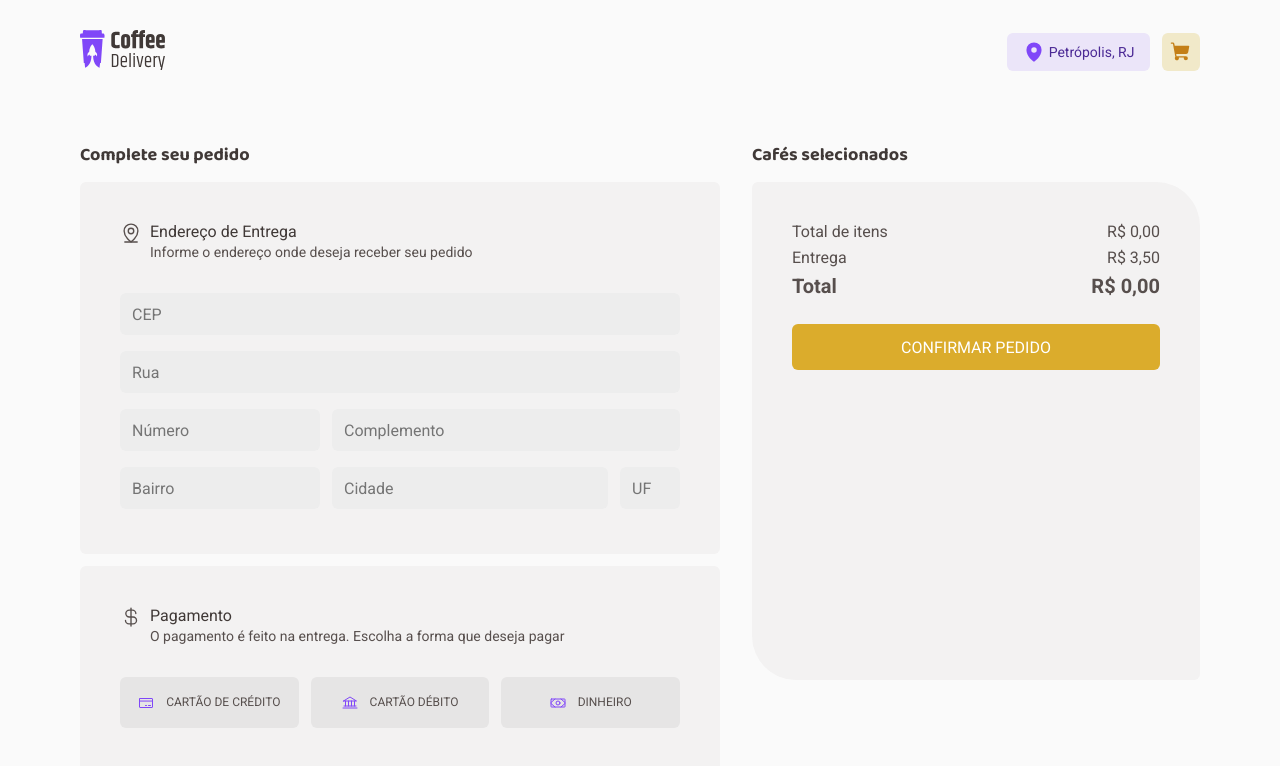
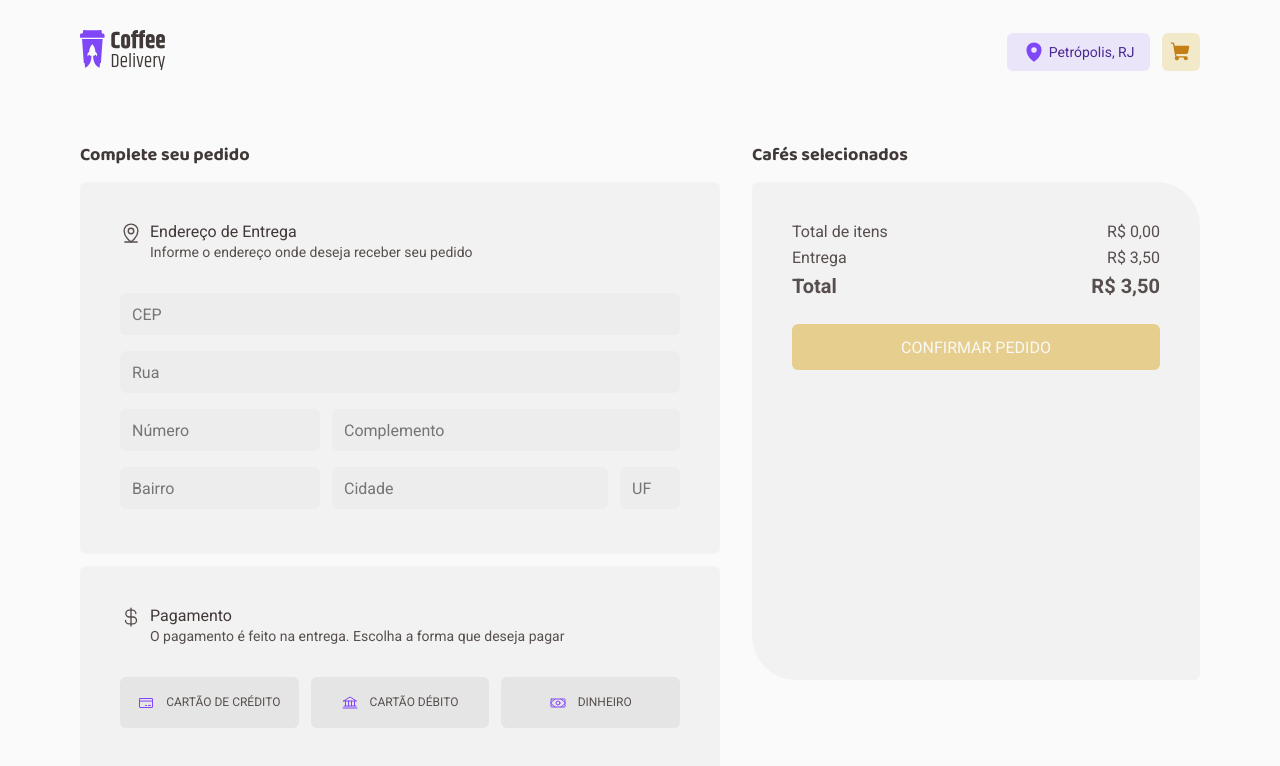
Before and after one commit to marinapsvreis/reactjs-rocketseat-ignite-2022-challenge02-coffeedelivery, a React (Vite) app: page /checkout in a window 1280 px wide. Shown: the top 766 px of the page. Built offline with nearby package versions, Linux system fonts and the light colour scheme.

Commit message:
:lipstick: Ajustando mais detalhes no sumário do carrinho

```diff
--- a/src/pages/Checkout/index.tsx
+++ b/src/pages/Checkout/index.tsx
@@ -119,14 +119,16 @@ export function Checkout() {
                 R${' '}
                 {products
                   .reduce((sumTotal, product) => {
-                    return sumTotal + product.price * product.quantity + 3.5
-                  }, 0)
+                    return sumTotal + product.price * product.quantity
+                  }, 3.5)
                   .toFixed(2)
                   .replace('.', ',')}
               </div>
             </TotalOrder>
           </SummaryContainer>
-          <SendOrder>CONFIRMAR PEDIDO</SendOrder>
+          <SendOrder disabled={products.length === 0}>
+            CONFIRMAR PEDIDO
+          </SendOrder>
         </CartContainer>
       </div>
     </CheckoutContainer>
--- a/src/pages/Checkout/styles.ts
+++ b/src/pages/Checkout/styles.ts
@@ -144,4 +144,12 @@ export const SendOrder = styled.button`
   background-color: ${(props) => props.theme['yellow-500']};
   border-radius: 6px;
   color: ${(props) => props.theme.white};
+
+  &:disabled {
+    opacity: 0.5;
+  }
+
+  &:not(:disabled):hover {
+    background-color: ${(props) => props.theme['yellow-700']};
+  }
 `
--- a/src/styles/global.ts
+++ b/src/styles/global.ts
@@ -23,4 +23,12 @@ export const GlobalStyle = createGlobalStyle`
         font-weight: 400;
         font-size: 1rem;
     }
+
+    button {
+        cursor: pointer;
+
+        &:disabled{
+            cursor: not-allowed;
+        }
+    }
 `
```
